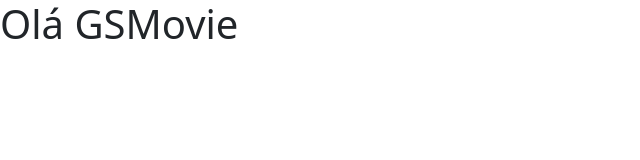
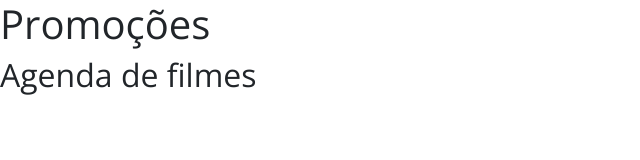
Before and after one commit to xMoonKnight/gsmovie, a plain HTML site: page index.html in a window 1280 px wide. Shown: the whole page, without its empty margins (0-640 px from the left). Drawn offline with nearby package versions, Linux system fonts and the light colour scheme.

Commit message:
Google Fonts

```diff
--- /dev/null
+++ b/CSS/styles.css
@@ -0,0 +1,5 @@
+@import url('https://fonts.googleapis.com/css2?family=Open+Sans:ital,wght@0,300;0,700;1,400&display=swap');
+
+* {
+    font-family: 'Open Sans'
+}
--- a/index.html
+++ b/index.html
@@ -5,11 +5,15 @@
     <meta http-equiv="X-UA-Compatible" content="IE=edge">
     <meta name="viewport" content="width=device-width, initial-scale=1.0">
     <title>GSMovie</title>
-
+<h1>Promoções</h1>
+<h2>Agenda de filmes</h2>
 
     <link href="https://cdn.jsdelivr.net/npm/bootstrap@5.1.3/dist/css/bootstrap.min.css" rel="stylesheet" integrity="sha384-1BmE4kWBq78iYhFldvKuhfTAU6auU8tT94WrHftjDbrCEXSU1oBoqyl2QvZ6jIW3" crossorigin="anonymous">
+
+    <link rel="stylesheet" href="css/styles.css">
+
 </head>
 <body>
-    <h1>Olá GSMovie </h1>
+
 </body>
 </html>
```
